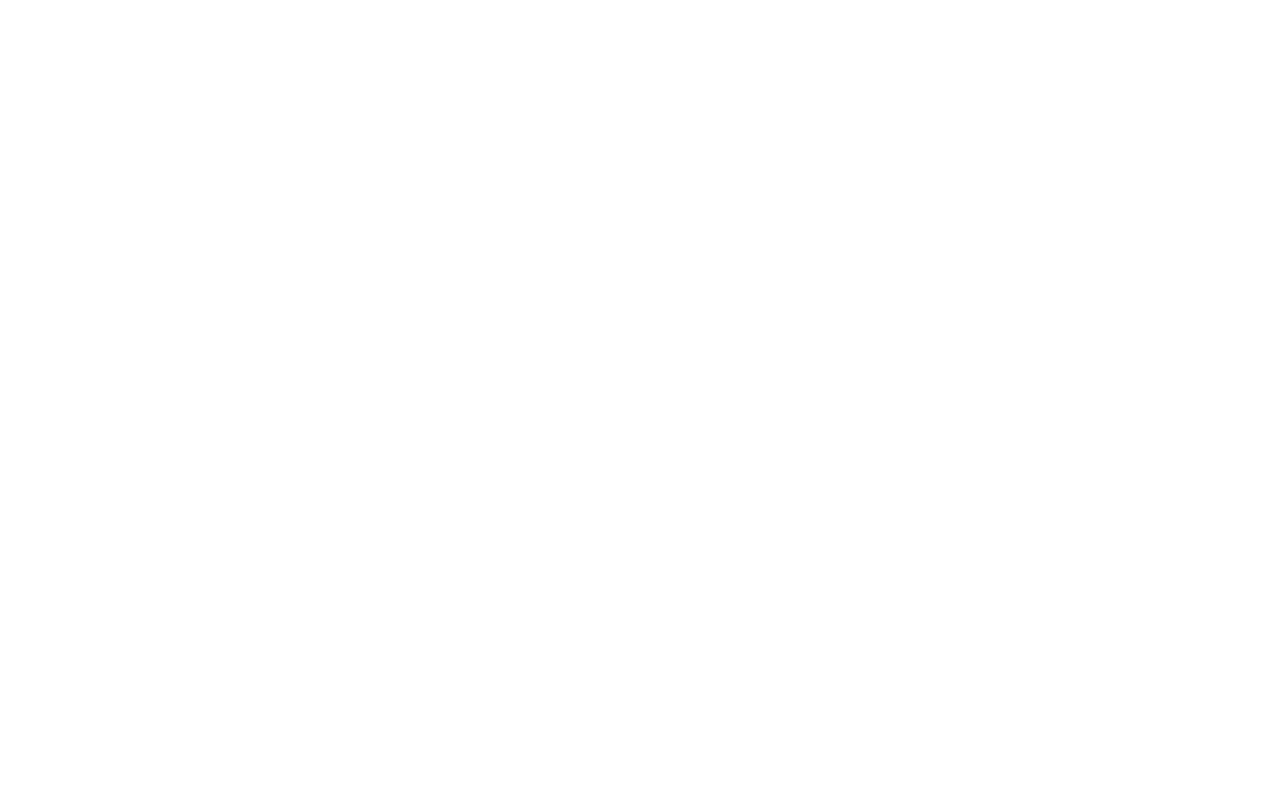
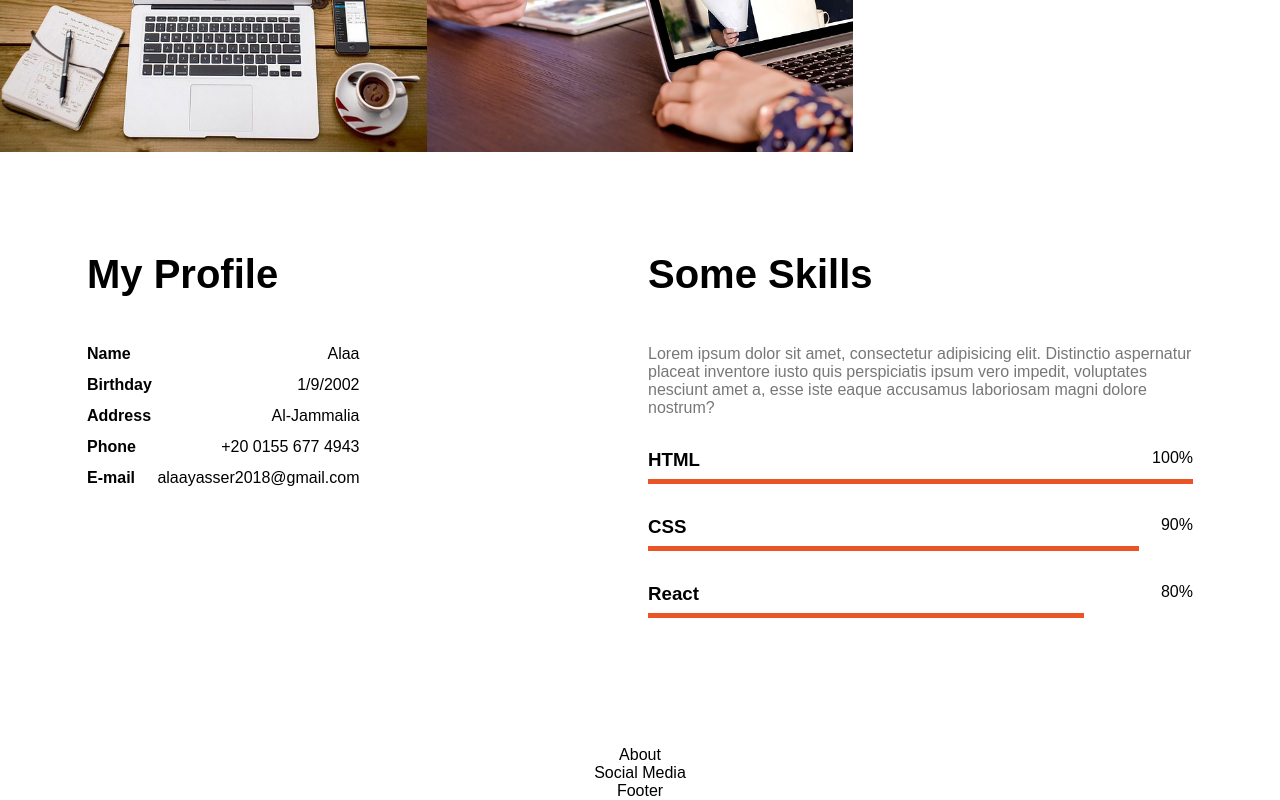
Before and after one commit to alaayasser741/UIPortfolio__Template_react, a React (Create React App) app: page / in a window 1280 px wide. Shown: the part 2662-3462 px from the top of the page. Before the commit the page ends 2557 px from the top, so only its background shows below. Built offline with nearby package versions, Linux system fonts and the light colour scheme.

Commit message:
add Profile Components

```diff
--- a/src/components/Portfolio/style.js
+++ b/src/components/Portfolio/style.js
@@ -9,7 +9,7 @@
 `;
 export const Img__gallery = styled.div`
   display: grid;
-  grid-template-columns: repeat(auto-fit, minmax(320px, 1fr));
+  grid-template-columns: repeat(auto-fit, minmax(350px, 1fr));
 `;
 export const Img__box = styled.div``;
 export const Portfolio__img = styled.img`
--- a/src/components/Profile/index.jsx
+++ b/src/components/Profile/index.jsx
@@ -1,8 +1,47 @@
 import React from "react";
+import './style.css'
 const Profile = () => {
     return (
         <div>
-            Profile
+            <div className="container">
+                <div className="Profile__content">
+                    <div className="myProfile">
+                        <h2>My Profile</h2>
+                        <div className="Profile__Info">
+                            <div><span>Name</span> <span>Alaa</span></div>
+                            <div><span>Birthday</span> <span>1/9/2002</span></div>
+                            <div><span>Address</span> <span>Al-Jammalia</span></div>
+                            <div><span>Phone</span> <span>+20 0155 677 4943</span></div>
+                            <div><span>E-mail</span> <span>alaayasser2018@gmail.com</span></div>
+                        </div>
+                    </div>
+                    <div className="someSkills">
+                        <h2>Some Skills</h2>
+                        <p>Lorem ipsum dolor sit amet, consectetur adipisicing elit. Distinctio aspernatur placeat inventore iusto quis perspiciatis ipsum vero impedit, voluptates nesciunt amet a, esse iste eaque accusamus laboriosam magni dolore nostrum?</p>
+                        <div className="Profile__skills">
+                            {/* HTML */}
+                            <div className="Skill__Name">
+                                <h3>HTML</h3>
+                                <span>100%</span>
+                            </div>
+                            <hr style={{width:'100%',marginBlockEnd:'2rem'}} />
+                            {/* CSS */}
+                            <div className="Skill__Name">
+                                <h3>CSS</h3>
+                                <span>90%</span>
+                            </div>
+                            <hr style={{width:'90%',marginBlockEnd:'2rem'}} />
+                            {/* React */}
+                            <div className="Skill__Name">
+                                <h3>React</h3>
+                                <span>80%</span>
+                            </div>
+                            <hr style={{width:'80%',marginBlockEnd:'2rem'}} />
+                        </div>
+                    </div>
+
+                </div>
+            </div>
         </div>
     );
 }
--- /dev/null
+++ b/src/components/Profile/style.css
@@ -0,0 +1,66 @@
+.Profile__content {
+    display: flex;
+    gap: 1rem;
+    width: 100%;
+    margin-block-end: 6rem;
+}
+
+.myProfile,
+.someSkills {
+    flex-basis: 50%;
+    text-align: start;
+}
+
+h2 {
+    margin-block-end: 3rem;
+    font-size: 2.5rem;
+}
+
+.Profile__Info div {
+    display: flex;
+    align-items: center;
+    justify-content: space-between;
+    width: 50%;
+    margin-block-end: .8rem;
+
+}
+
+.Profile__Info div span:nth-child(1) {
+    font-weight: bolder;
+
+}
+
+
+
+.someSkills p {
+    color: #777;
+    margin-block-end: 2rem;
+}
+
+.Skill__Name {
+    display: flex;
+    justify-content: space-between;
+    margin-block-end: .5rem;
+}
+
+hr {
+    border: 0;
+    height: 5px;
+    background-color: #eb5424;
+}
+
+@media (width<768px) {
+    .Profile__content {
+        flex-direction: column;
+    }
+
+    .Profile__Info div {
+        flex-direction: column;
+        width: 100%;
+        justify-content: flex-start;
+        align-items:unset;
+    }
+    .Skill__Name{
+        width: 100%;
+    }
+}
```
